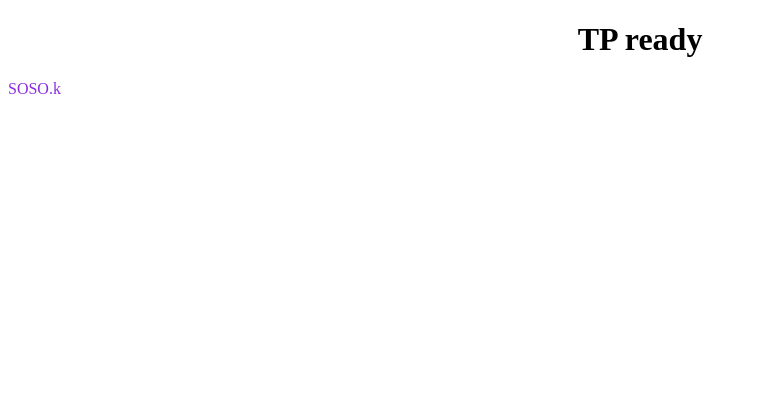
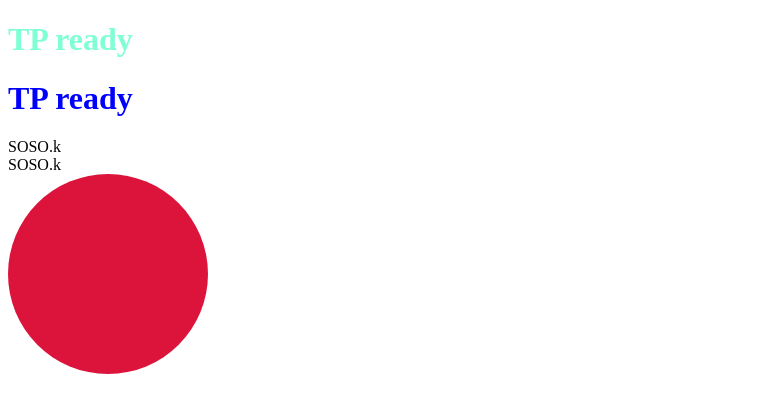
Before and after one commit to Sohayb05/web, a plain HTML site: page index.html in a window 1280 px wide. Shown: the whole page, without its empty margins (0-757 px from the left). Drawn offline with Linux system fonts and the light colour scheme.

Commit message:
ajout html css sohayb

```diff
--- a/index.css
+++ b/index.css
@@ -1,11 +1,13 @@
-h1{
-    color: rgb(0, 0, 0);
-    size: 50px;
-    text-align: center;
+.fsth1{
+    color: aquamarine;
+}
+.sech1{
+    color: blue;
+}
 
+.div1{
+    height: 200px;
+    width: 200px;
+    background-color: crimson;
+    border-radius: 100%;
 }
-span{
-    color: blueviolet;
-    size: 25px;
-
-}
--- a/index.html
+++ b/index.html
@@ -7,8 +7,12 @@
     <link rel="stylesheet" href="./index.css">
 </head>
 <body>
-    <h1>TP ready</h1>
-    <span>SOSO.k</span>
+    <h1 class="fsth1">TP ready</h1>
+    <h1 class="sech1">TP ready</h1>
 
+    <span class="span1">SOSO.k<br/span>
+    <span class="span2">SOSO.k</span>
+
+    <div class="div1"> </div>
 </body>
 </html>
```
